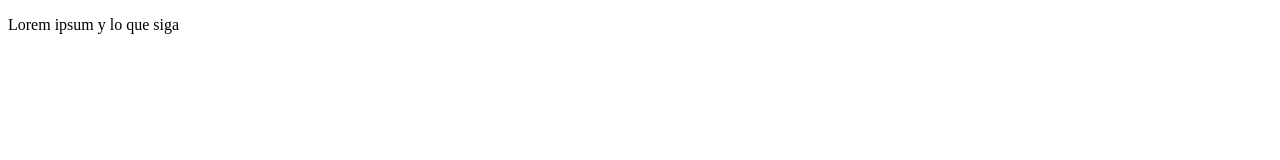
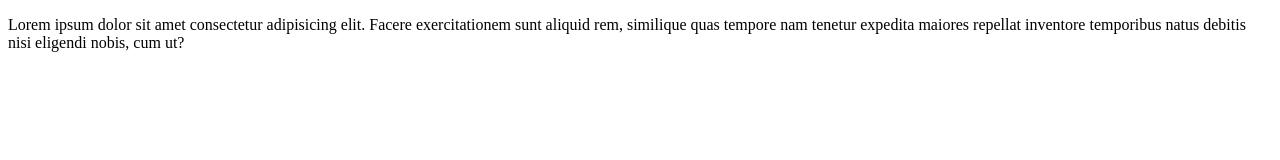
Before and after one commit to alvaroariasrivero/primer_repo, a plain HTML site: page index.html in a window 1280 px wide. Drawn offline with Linux system fonts and the light colour scheme.

Commit message:
add p contact.html and modificate p index.html

```diff
--- a/index.html
+++ b/index.html
@@ -8,7 +8,7 @@
 </head>
 <body>
 
-    <p>Lorem ipsum y lo que siga</p>
+    <p>Lorem ipsum dolor sit amet consectetur adipisicing elit. Facere exercitationem sunt aliquid rem, similique quas tempore nam tenetur expedita maiores repellat inventore temporibus natus debitis nisi eligendi nobis, cum ut?</p>
 
 </body>
 </html>
```
Also changed, not shown: contact.html (+2 -0 lines).
